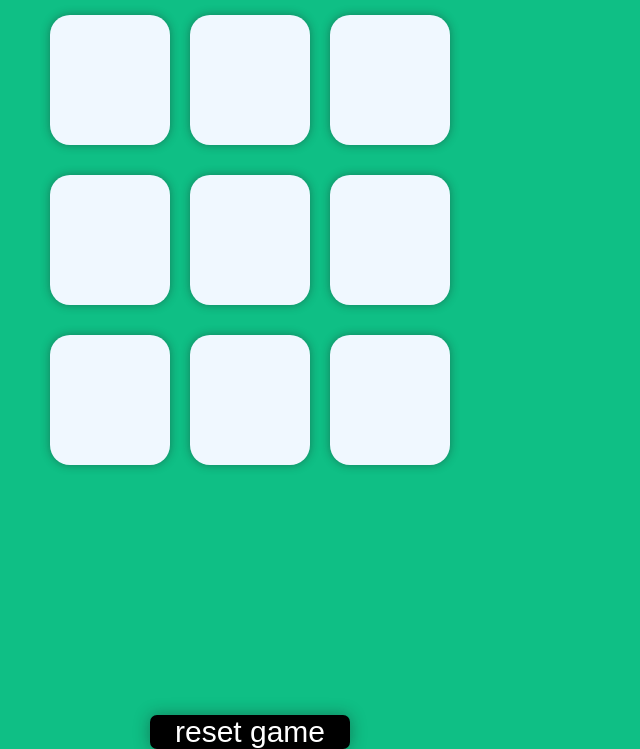
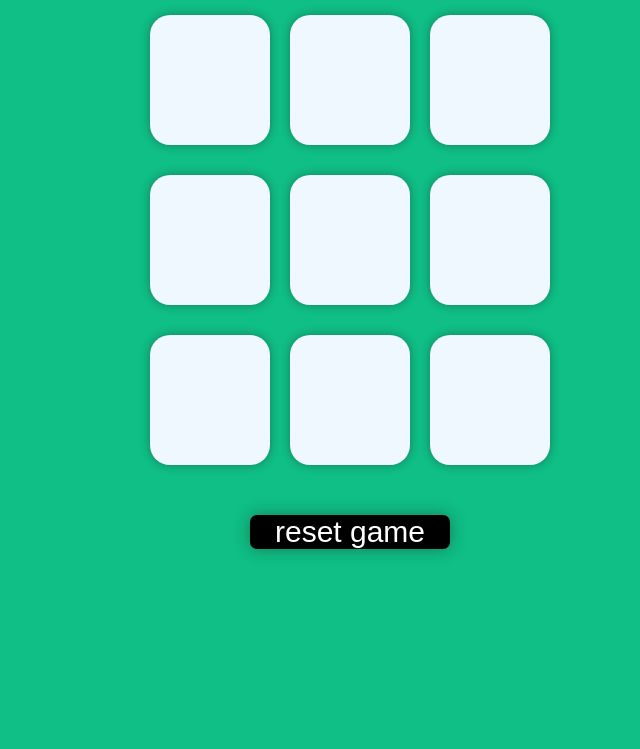
Before and after one commit to itsrajat09/tic-tac, a plain HTML site: page index.html in a window 1280 px wide. Shown: the part 52-801 px from the top of the page, without its empty margins (0-640 px from the left). Drawn offline with Linux system fonts and the light colour scheme.

Commit message:
Update style.css

```diff
--- a/style.css
+++ b/style.css
@@ -1,9 +1,10 @@
 * {
     margin: 0px;
     padding:0px;
-    width: 500px;
+    width: 700px;
 
 }
+
 body{
     background-color: rgb(15, 191, 133)
 }
@@ -12,7 +13,8 @@ h1{
     padding-bottom:30px;
 }
 .container{
-    height:700px;
+
+    height:500px;
     display:flex;
     flex-wrap: wrap;;
     justify-content: center;
@@ -62,6 +64,8 @@ h1{
 
 }
 .msg_container{
+    color:red;
+    padding-top:50px;
     height : 100px;
     display: flex;
     flex-direction: column;
```
